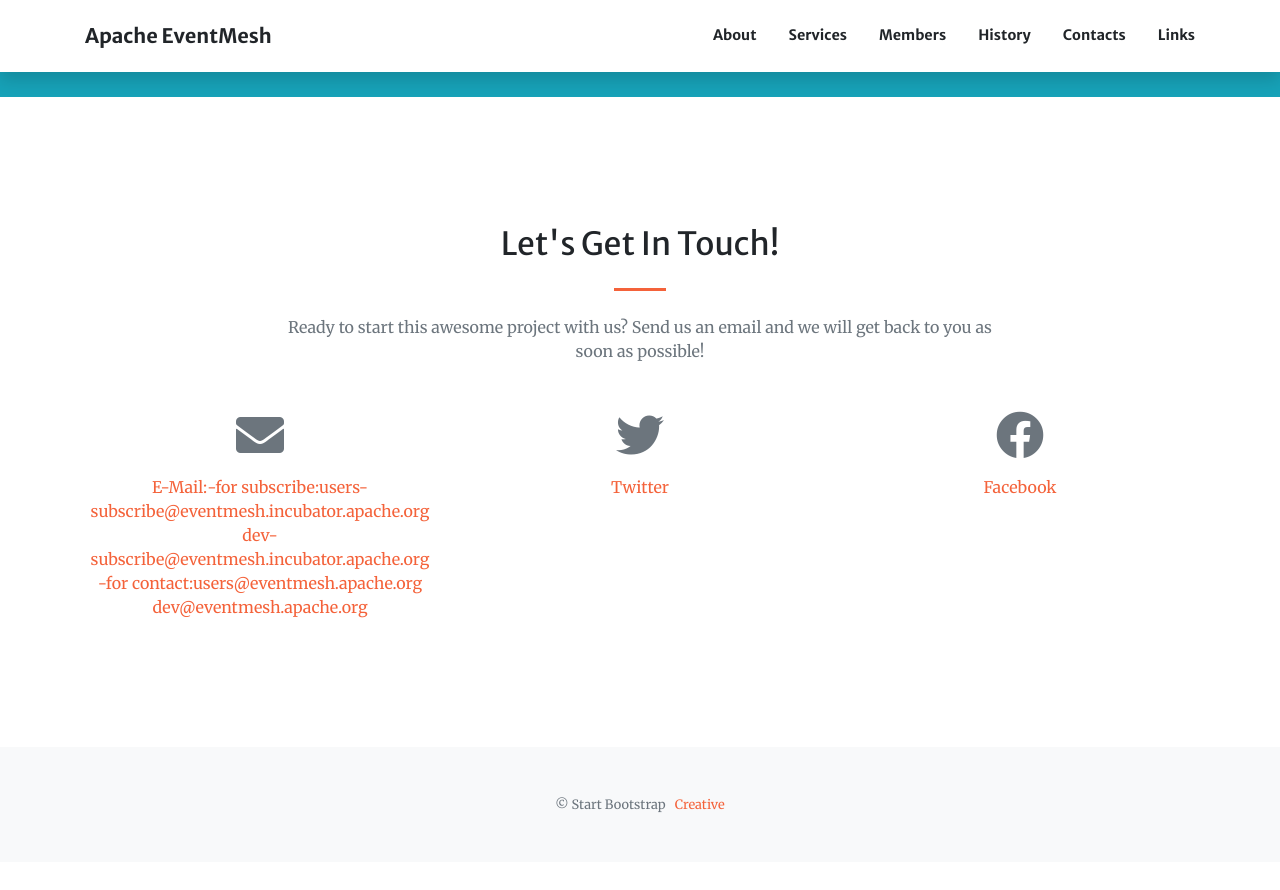
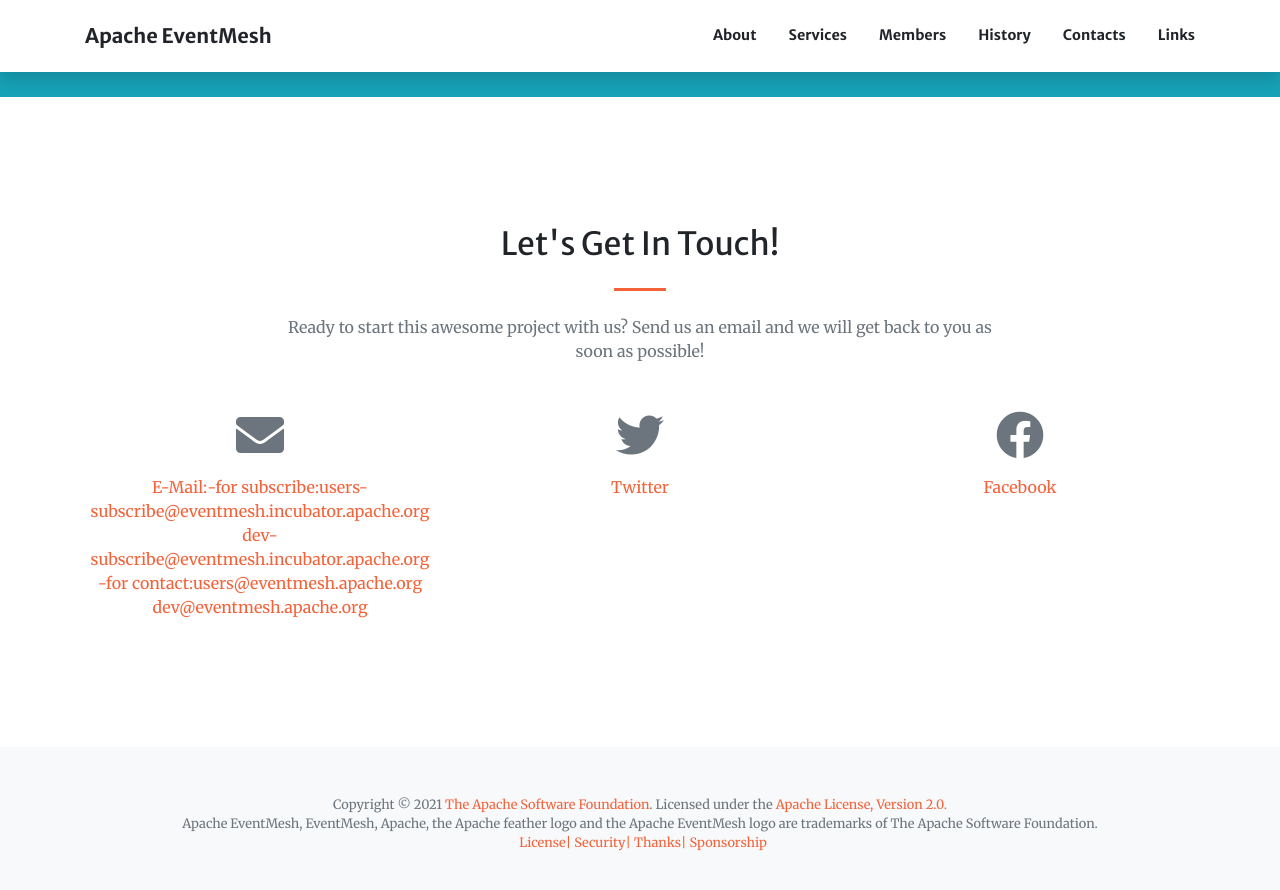
Before and after one commit to xwm1992/hello, a Jekyll site: the page built from index.md, in a window 1280 px wide and 900 px high, scrolled down 2422 px. Shown: the top 890 px of the window. Built offline with Jekyll 4.4.1, drawn with Linux system fonts in a browser that asks for light colours; before the commit the page ends 3284 px from its top, so only the background shows below that.

Commit message:
1.update footer.yml

```diff
--- a/_data/footer.yml
+++ b/_data/footer.yml
@@ -1,5 +1,14 @@
-copyright: '&copy; Start Bootstrap'
+copyright: 'Copyright &copy; 2021 <a href="http://www.apache.org/">The Apache Software Foundation</a>. Licensed under the <a href="https://www.apache.org/licenses/LICENSE-2.0">Apache License, Version 2.0.</a><br/>Apache EventMesh, EventMesh, Apache, the Apache feather logo and the Apache EventMesh logo are trademarks of The Apache Software Foundation.<br/>'
 links:
-  - text: Creative
-    url: 'https://startbootstrap.com/themes/creative/'
+  - text: License|
+    url: 'https://www.apache.org/licenses/'
     new_window: true
+  - text: Security|
+    url: 'https://www.apache.org/security/'
+    new_window: true
+  - text: Thanks|
+    url: 'https://www.apache.org/foundation/thanks.html'
+    new_window: true
+  - text: Sponsorship
+    url: 'https://www.apache.org/foundation/sponsorship.html'
+    new_window: true
```
